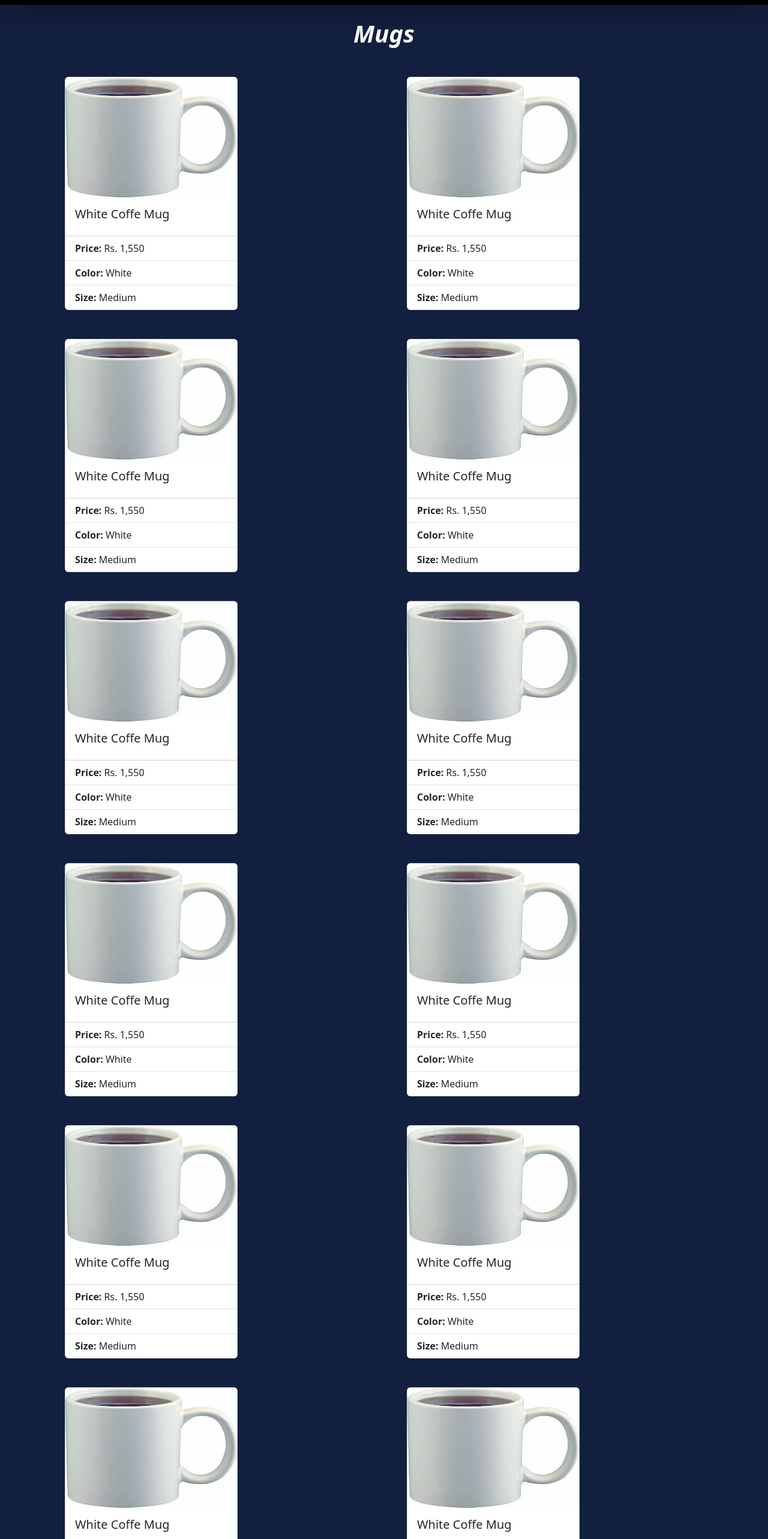
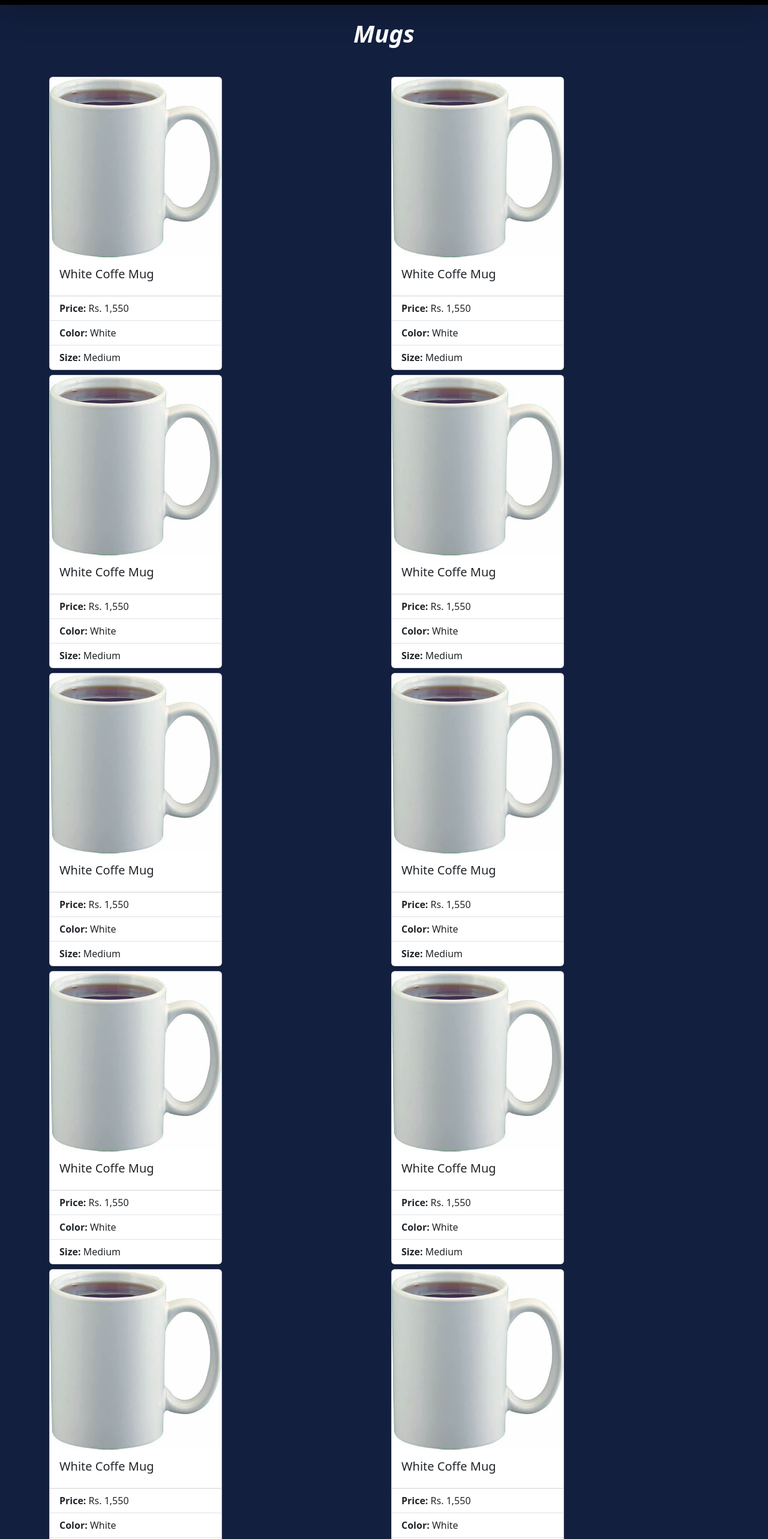
Before and after one commit to BUFONJOKER/CODES-WEAR, a Next.js app: page /mugs in a window 1280 px wide. Shown: the part 120-2686 px from the top of the page at 60% size. Built offline with nearby package versions, Linux system fonts and the light colour scheme.

Commit message:
card size updated for mobiles

```diff
--- a/pages/[slug].js
+++ b/pages/[slug].js
@@ -61,7 +61,7 @@ export default function Slug() {
 
   return (
     <div className="d-flex justify-content-center m-5 text-white">
-      <div className="card bg-black text-white"
+      <div className="card bg-black text-white shadow-lg"
         style={{ width: '80%', height: '1000px' }}>
         <div className="card-body">
           <Image src="/hoodies.jpg" width={100} height={200} className="card-img-top" alt="image" />
@@ -90,12 +90,12 @@ export default function Slug() {
             <BsCartPlus className='fs-2' /></button>
 
           <h3 className='mt-2'>Zip Code</h3>
-          <input onChange={handleZipCodeInput}
+          <input onChange={handleZipCodeInput} style={{ width: '100px' }}
             type="number"
             name="zipcode" id="zipcode" />
 
           <button onClick={handleZipCodeCheck} disabled={notClickable}
-            className='btn btn-primary m-2 fw-bold rounded-pill fs-4'>
+            className='btn btn-primary text-black m-2 fw-bold rounded-pill'>
             Check</button>
           {
             available === true ? <p className='fw-bold fs-3 text-success'>Delivery service Available</p> : null
--- a/pages/mugs.js
+++ b/pages/mugs.js
@@ -16,7 +16,7 @@ export default function Mugs() {
       </h1>
 
       <section className="m-5">
-        <div className="container m-5">
+        <div className="container mb-2">
           <div className="row">
             <div className="col-sm-6 mb-3 mb-sm-0">
               <div className="card" style={{ width: "18rem" }}>
@@ -24,7 +24,7 @@ export default function Mugs() {
                   <Image
                     src="/mug.jpg"
                     width={100}
-                    height={200}
+                    height={300}
                     className="card-img-top"
                     alt=""
                   />
@@ -53,7 +53,7 @@ export default function Mugs() {
                   <Image
                     src="/mug.jpg"
                     width={100}
-                    height={200}
+                    height={300}
                     className="card-img-top"
                     alt=""
                   />
@@ -77,7 +77,7 @@ export default function Mugs() {
           </div>
         </div>
 
-        <div className="container m-5">
+        <div className="container mb-2">
           <div className="row">
             <div className="col-sm-6 mb-3 mb-sm-0">
               <div className="card" style={{ width: "18rem" }}>
@@ -85,7 +85,7 @@ export default function Mugs() {
                   <Image
                     src="/mug.jpg"
                     width={100}
-                    height={200}
+                    height={300}
                     className="card-img-top"
                     alt=""
                   />
@@ -113,7 +113,7 @@ export default function Mugs() {
                   <Image
                     src="/mug.jpg"
                     width={100}
-                    height={200}
+                    height={300}
                     className="card-img-top"
                     alt=""
                   />
@@ -137,7 +137,7 @@ export default function Mugs() {
           </div>
         </div>
 
-        <div className="container m-5">
+        <div className="container mb-2">
           <div className="row">
             <div className="col-sm-6 mb-3 mb-sm-0">
               <div className="card" style={{ width: "18rem" }}>
@@ -145,7 +145,7 @@ export default function Mugs() {
                   <Image
                     src="/mug.jpg"
                     width={100}
-                    height={200}
+                    height={300}
                     className="card-img-top"
                     alt=""
                   />
@@ -173,7 +173,7 @@ export default function Mugs() {
                   <Image
                     src="/mug.jpg"
                     width={100}
-                    height={200}
+                    height={300}
                     className="card-img-top"
                     alt=""
                   />
@@ -197,7 +197,7 @@ export default function Mugs() {
           </div>
         </div>
 
-        <div className="container m-5">
+        <div className="container mb-2">
           <div className="row">
             <div className="col-sm-6 mb-3 mb-sm-0">
               <div className="card" style={{ width: "18rem" }}>
@@ -205,7 +205,7 @@ export default function Mugs() {
                   <Image
                     src="/mug.jpg"
                     width={100}
-                    height={200}
+                    height={300}
                     className="card-img-top"
                     alt=""
                   />
@@ -233,7 +233,7 @@ export default function Mugs() {
                   <Image
                     src="/mug.jpg"
                     width={100}
-                    height={200}
+                    height={300}
                     className="card-img-top"
                     alt=""
                   />
@@ -257,7 +257,7 @@ export default function Mugs() {
           </div>
         </div>
 
-        <div className="container m-5">
+        <div className="container mb-2">
           <div className="row">
             <div className="col-sm-6 mb-3 mb-sm-0">
               <div className="card" style={{ width: "18rem" }}>
@@ -265,7 +265,7 @@ export default function Mugs() {
                   <Image
                     src="/mug.jpg"
                     width={100}
-                    height={200}
+                    height={300}
                     className="card-img-top"
                     alt=""
                   />
@@ -293,7 +293,7 @@ export default function Mugs() {
                   <Image
                     src="/mug.jpg"
                     width={100}
-                    height={200}
+                    height={300}
                     className="card-img-top"
                     alt=""
                   />
@@ -317,7 +317,7 @@ export default function Mugs() {
           </div>
         </div>
 
-        <div className="container m-5">
+        <div className="container mb-2">
           <div className="row">
             <div className="col-sm-6 mb-3 mb-sm-0">
               <div className="card" style={{ width: "18rem" }}>
@@ -325,7 +325,7 @@ export default function Mugs() {
                   <Image
                     src="/mug.jpg"
                     width={100}
-                    height={200}
+                    height={300}
                     className="card-img-top"
                     alt=""
                   />
@@ -353,7 +353,7 @@ export default function Mugs() {
                   <Image
                     src="/mug.jpg"
                     width={100}
-                    height={200}
+                    height={300}
                     className="card-img-top"
                     alt=""
                   />
```
Also changed, not shown: pages/hoodies.js (+18 -18 lines), pages/stickers.js (+6 -6 lines), pages/tshirts.js (+29 -29 lines).
